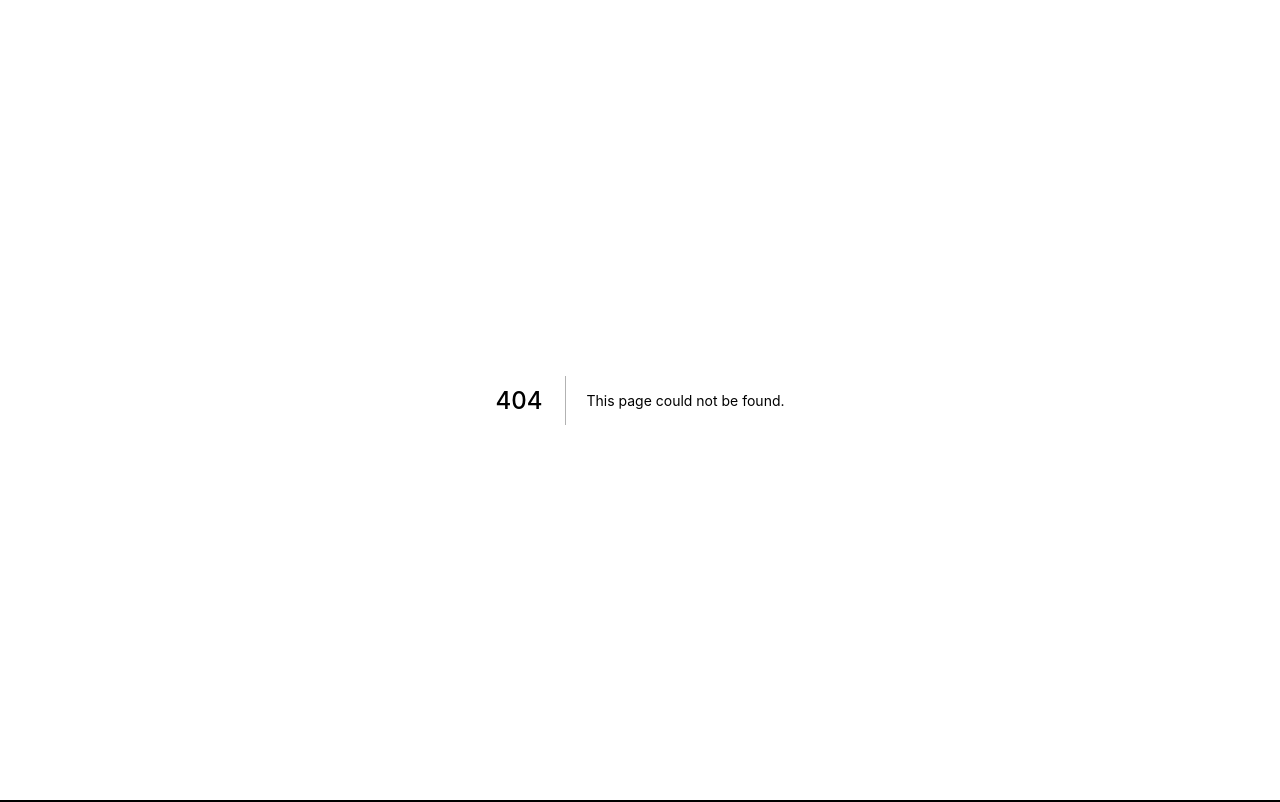
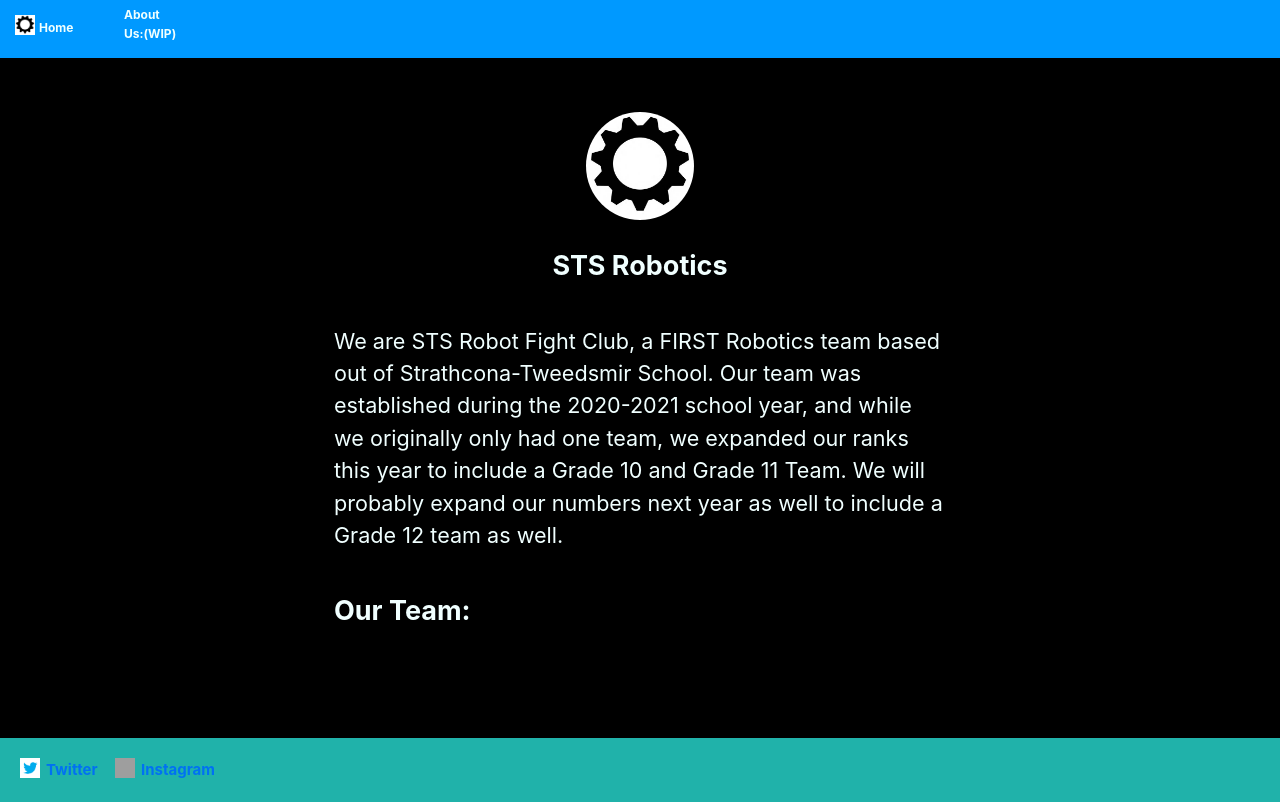
Before and after one commit to Moop3334/nextjs-blog, a Next.js app: page /about in a window 1280 px wide. Before the commit this address had no page. Built offline with nearby package versions, Linux system fonts and the light colour scheme; grey boxes are pictures that could not be loaded.

Commit message:
Added new page [up3]

```diff
--- a/components/layout.js
+++ b/components/layout.js
@@ -86,13 +86,6 @@
           </div>
         </header>
         <main>{children}</main>
-        {!home && (
-          <div className={styles.backToHome}>
-            <Link href="/">
-              <a>← Back to home</a>
-            </Link>
-          </div>
-        )}
       </div>
       <div className={styles.footer}>
         <Link href="https://twitter.com/STSRobotics">
--- /dev/null
+++ b/pages/about.js
@@ -0,0 +1,33 @@
+import Head from 'next/head'
+import Layout, { siteTitle } from '../components/layout'
+import styles from '.layout.module.css'
+import utilStyles from '../styles/utils.module.css'
+import { getSortedPostsData } from '../lib/posts'
+import Link from 'next/link'
+import Date from '../components/date'
+
+export async function getStaticProps() {
+  const allPostsData = getSortedPostsData()
+  return {
+    props: {
+      allPostsData
+    }
+  }
+}
+export default function About({ allPostsData }) {
+  return (
+    <Layout>
+      <Head>
+        <title>About Us:</title>
+      </Head>
+      <section className={utilStyles.headingMd}>
+        <p>
+          We are STS Robot Fight Club, a FIRST Robotics team based out of Strathcona-Tweedsmir School. Our team was established during the 2020-2021 school year, and while we originally only had one team, we expanded our ranks this year to include a Grade 10 and Grade 11 Team. We will probably expand our numbers next year as well to include a Grade 12 team as well.
+        </p>
+      </section>
+      <section className={`${utilStyles.headingMd} ${utilStyles.padding1px}`}>
+        <h2 className={utilStyles.headingLg}>Our Team:</h2>
+      </section>
+    </Layout>
+  )
+}
```
